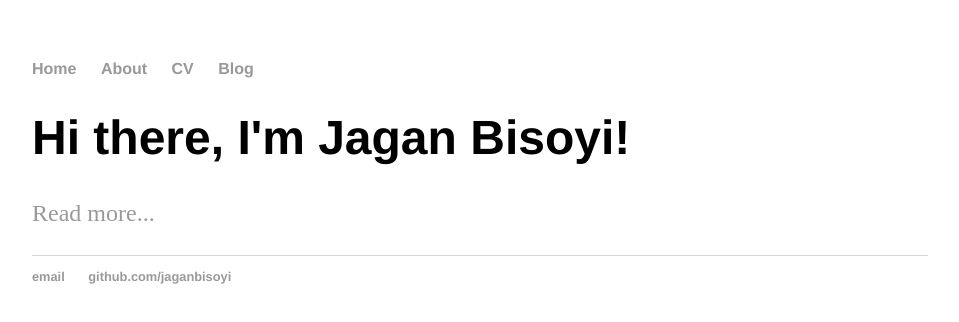
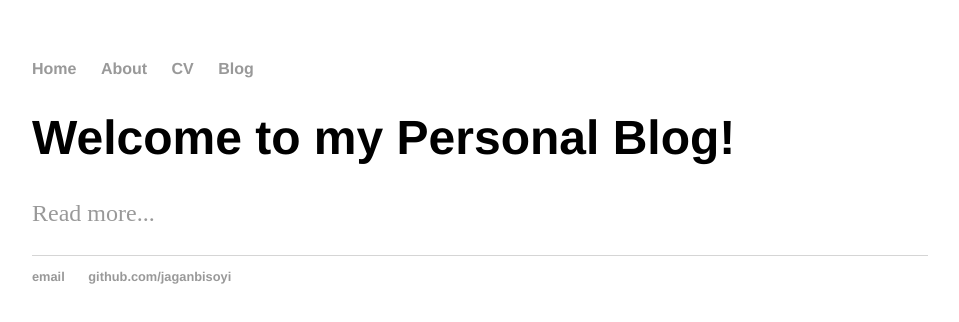
Before and after one commit to jaganbisoyi/jaganbisoyi.github.io, a plain HTML site: page index.html in a window 1280 px wide. Shown: the whole page, without its empty margins (160-1119 px from the left). Drawn offline with Linux system fonts and the light colour scheme.

Commit message:
Update index.html

```diff
--- a/index.html
+++ b/index.html
@@ -16,7 +16,7 @@
 		</nav>
 		<div class="container">
     		<div class="blurb">
-        		<h1>Hi there, I'm Jagan Bisoyi!</h1>
+        		<h1>Welcome to my Personal Blog!</h1>
 				<p> <em></em> <a href="/about">Read more...</a></p>
     		</div><!-- /.blurb -->
 		</div><!-- /.container -->
```
